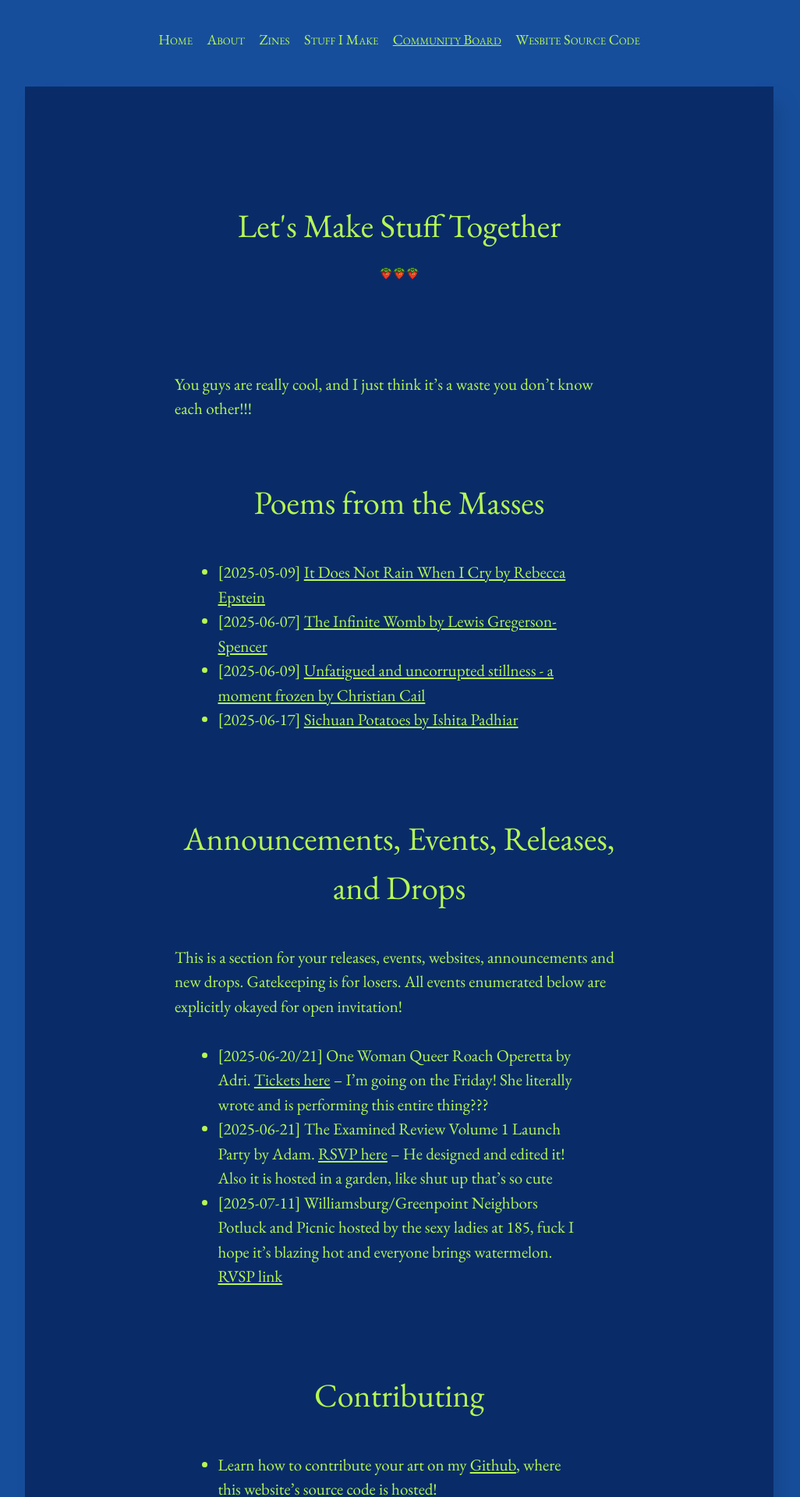
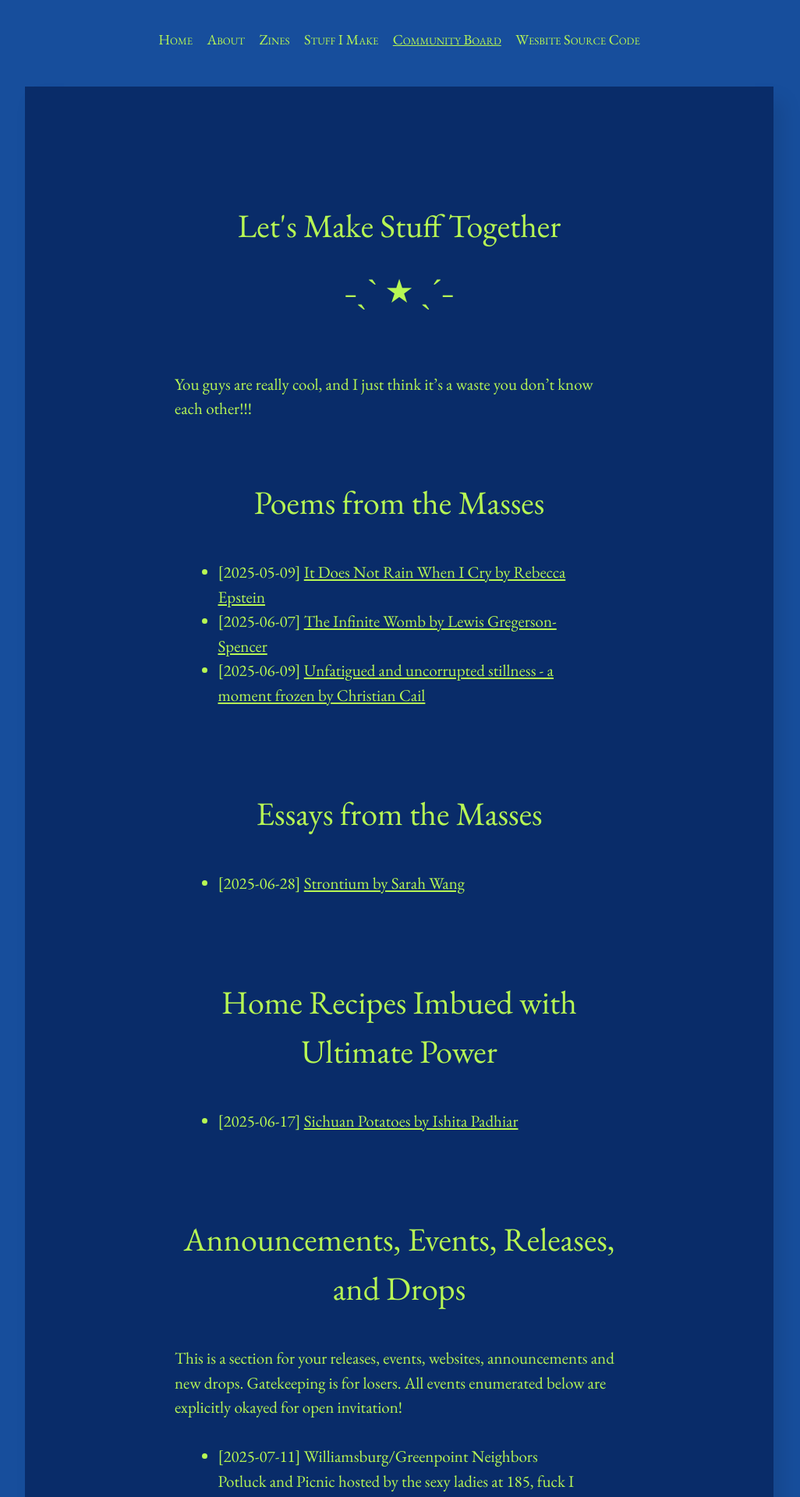
Before and after one commit to limh0228/schemes_and_machinations, a Jekyll site: the page built from pages/community.md, in a window 1280 px wide. Shown: the top 1920 px of the page at 78% size, without its empty margins (128-1154 px from the left). Built offline with Jekyll 4.4.1, drawn with Linux system fonts in a browser that asks for light colours; some of the changed text lies outside the part shown.

Commit message:
add sarah post and fix border

```diff
--- a/_sass/_mixins.scss
+++ b/_sass/_mixins.scss
@@ -4,5 +4,5 @@
   width: 200px;
   height: 30px;
   margin: .5em auto 0;
-  background: url(#{$asset_url}/images/strawberries-banner.png) no-repeat top center;
+  content: "˗ˏˋ ★ ˎˊ˗";
 }
--- a/pages/community.md
+++ b/pages/community.md
@@ -12,6 +12,15 @@ You guys are really cool, and I just think it's a waste you don't know each othe
 - [2025-05-09] [It Does Not Rain When I Cry by Rebecca Epstein]({{ site.baseurl }}{% post_url 2025-05-09-it-does-not-rain-when-i-cry %})
 - [2025-06-07] [The Infinite Womb by Lewis Gregerson-Spencer]({{ site.baseurl }}{% post_url 2025-06-07-the-infinite-womb %})
 - [2025-06-09] [Unfatigued and uncorrupted stillness - a moment frozen by Christian Cail]({{ site.baseurl }}{% post_url 2025-06-09-unfatigued-and-uncorrupted %})
+
+<br>
+
+## Essays from the Masses
+- [2025-06-28] [Strontium by Sarah Wang]({{ site.baseurl }}{% post_url 2025-06-28-strontium %})
+
+<br>
+
+## Home Recipes Imbued with Ultimate Power
 - [2025-06-17] [Sichuan Potatoes by Ishita Padhiar]({{ site.baseurl }}{% post_url 2025-06-17-szechuan-potatoes %})
 
 <br>
@@ -19,9 +28,13 @@ You guys are really cool, and I just think it's a waste you don't know each othe
 ## Announcements, Events, Releases, and Drops
 This is a section for your releases, events, websites, announcements and new drops. Gatekeeping is for losers. All events enumerated below are explicitly okayed for open invitation!
 
-- [2025-06-20/21] One Woman Queer Roach Operetta by Adri. [Tickets here](https://tickets.thetanknyc.org/EventAvailability?EventId=41601&scroll=timeAndDates) -- I'm going on the Friday! She literally wrote and is performing this entire thing???
-- [2025-06-21] The Examined Review Volume 1 Launch Party by Adam. [RSVP here](https://www.eventbrite.com/e/the-examined-review-volume-1-launch-party-tickets-1395407835399?aff=oddtdtcreator) -- He designed and edited it! Also it is hosted in a garden, like shut up that's so cute
 - [2025-07-11] Williamsburg/Greenpoint Neighbors Potluck and Picnic hosted by the sexy ladies at 185, fuck I hope it's blazing hot and everyone brings watermelon. [RVSP link](https://partiful.com/e/0IjkMKKJhPARk68aZGa1)
+
+<br>
+Event Archive
+
+- [2025-06-20/21] One Woman Queer Roach Operetta by Adri. She literally wrote and is performing this entire thing???
+- [2025-06-21] The Examined Review Volume 1 Launch Party by Adam. He designed and edited it! Also it is hosted in a garden, like shut up that's so cute
 
 <br>
 
```
Also changed, not shown: _posts/2025-06-17-szechuan-potatoes.md (+3 -0 lines), _posts/2025-06-28-strontium.md (added, +33 -0 lines), assets/images/strontium.webp (added).
